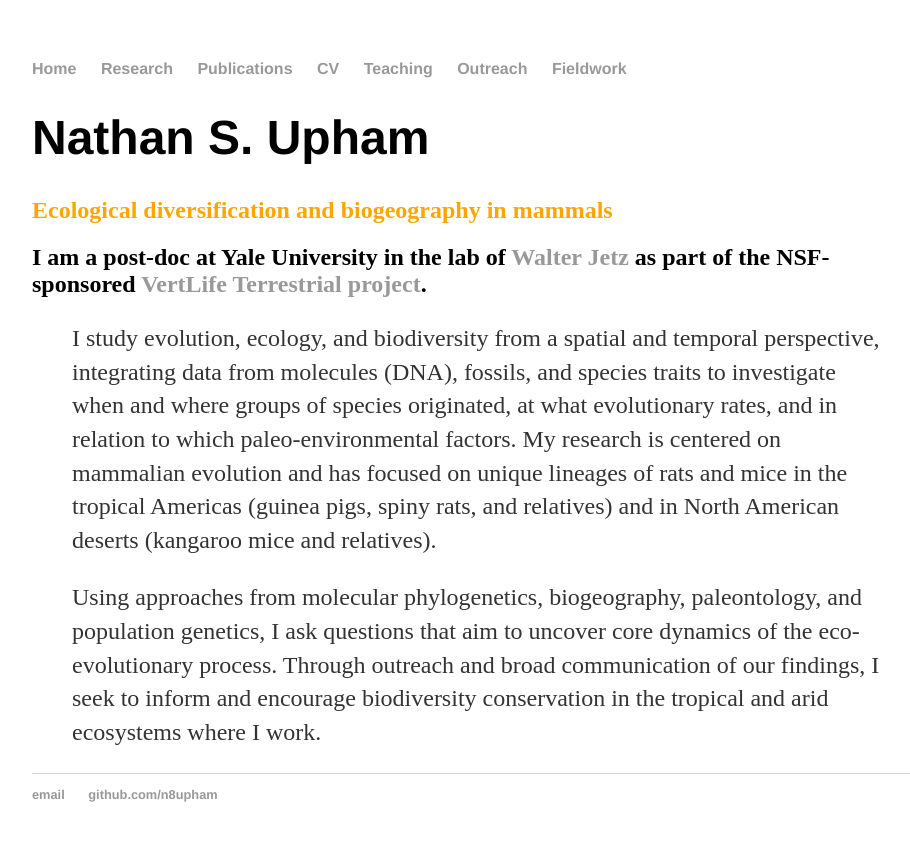
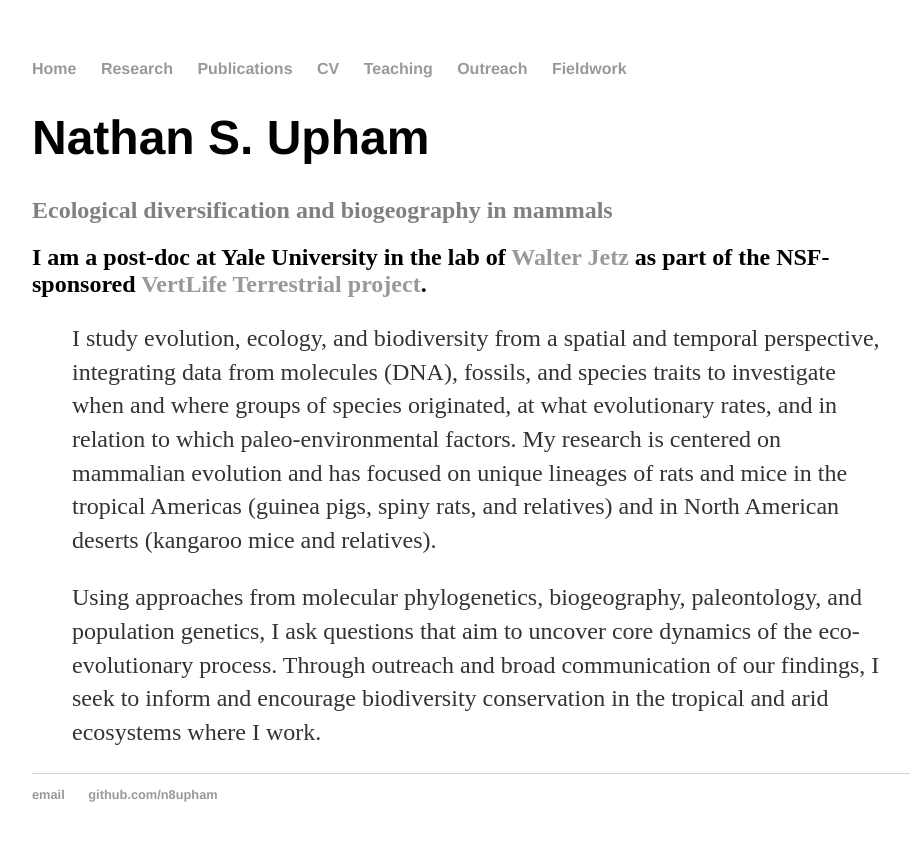
Before and after one commit to n8upham/n8upham.github.io, a Jekyll site: the page built from index.md, in a window 1280 px wide. Shown: the top 841 px of the page, without its empty margins (160-1070 px from the left). Built offline with Jekyll 4.4.1, drawn with Linux system fonts in a browser that asks for light colours.

Commit message:
Update index.md

```diff
--- a/index.md
+++ b/index.md
@@ -4,7 +4,7 @@ title: Nate Upham, Home
 ---
 # **Nathan S. Upham**
 
-## <span style="color:orange;">Ecological diversification and biogeography in mammals</span>
+## <span style="color:grey;">Ecological diversification and biogeography in mammals</span>
 
 ## I am a post-doc at Yale University in the lab of [Walter Jetz](http://jetzlab.yale.edu/) as part of the NSF-sponsored [VertLife Terrestrial project](http://vertlife.org/).
 
```
